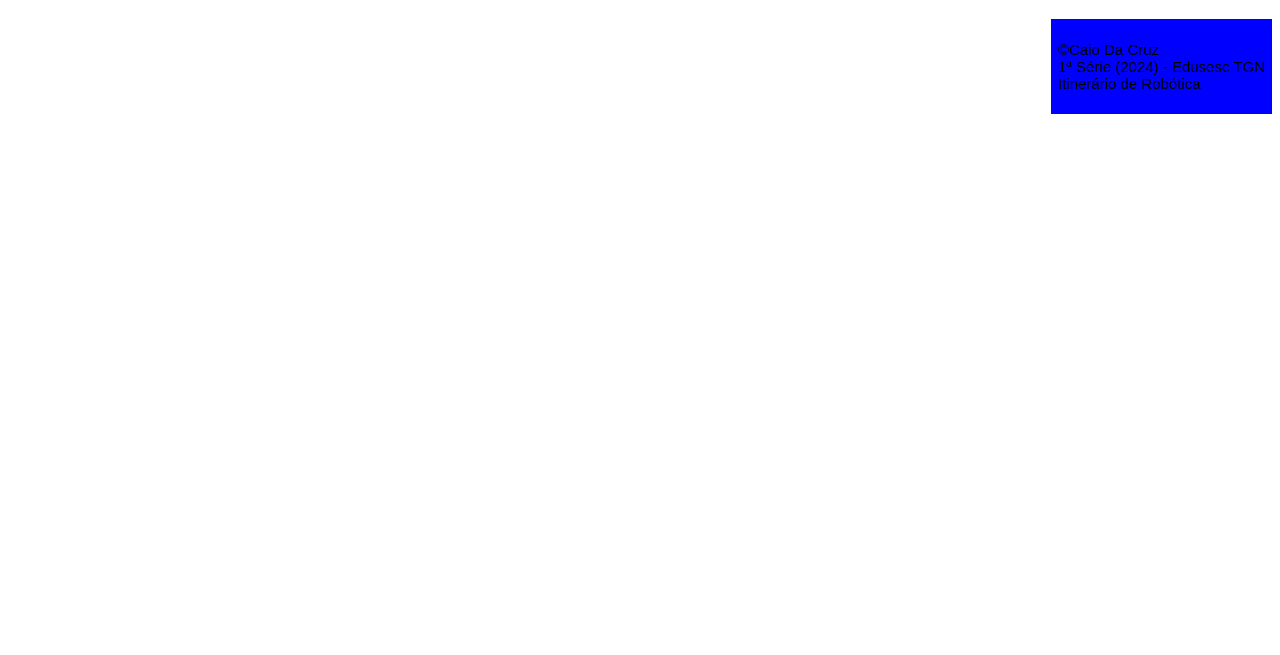
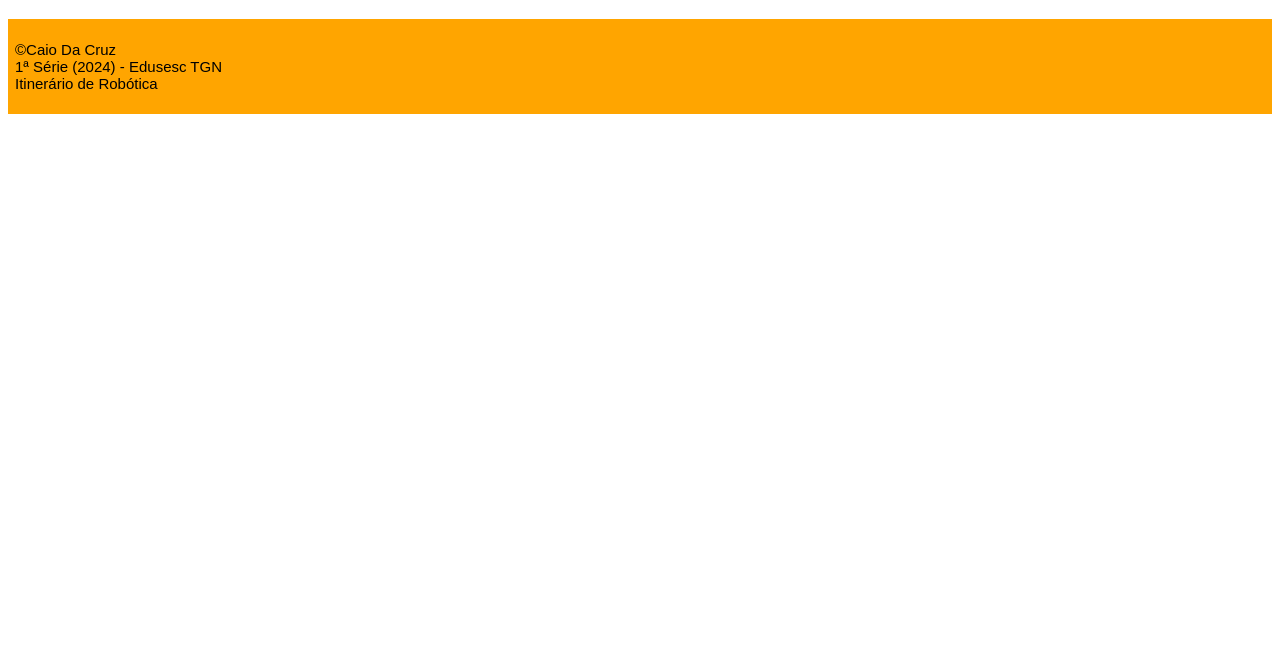
Before and after one commit to CaioLCruz/EscolaSite, a plain HTML site: page index.html in a window 1280 px wide. Shown: the part 145-800 px from the top of the page. Drawn offline with Linux system fonts and the light colour scheme.

Commit message:
Update style.css

```diff
--- a/style.css
+++ b/style.css
@@ -37,9 +37,8 @@ section nav{
 
 footer{
     padding: 5px;
-    float: right;
     text-align: center;
-    background-color: blue;
+    background-color: orange;
 }
 
 p{
```
